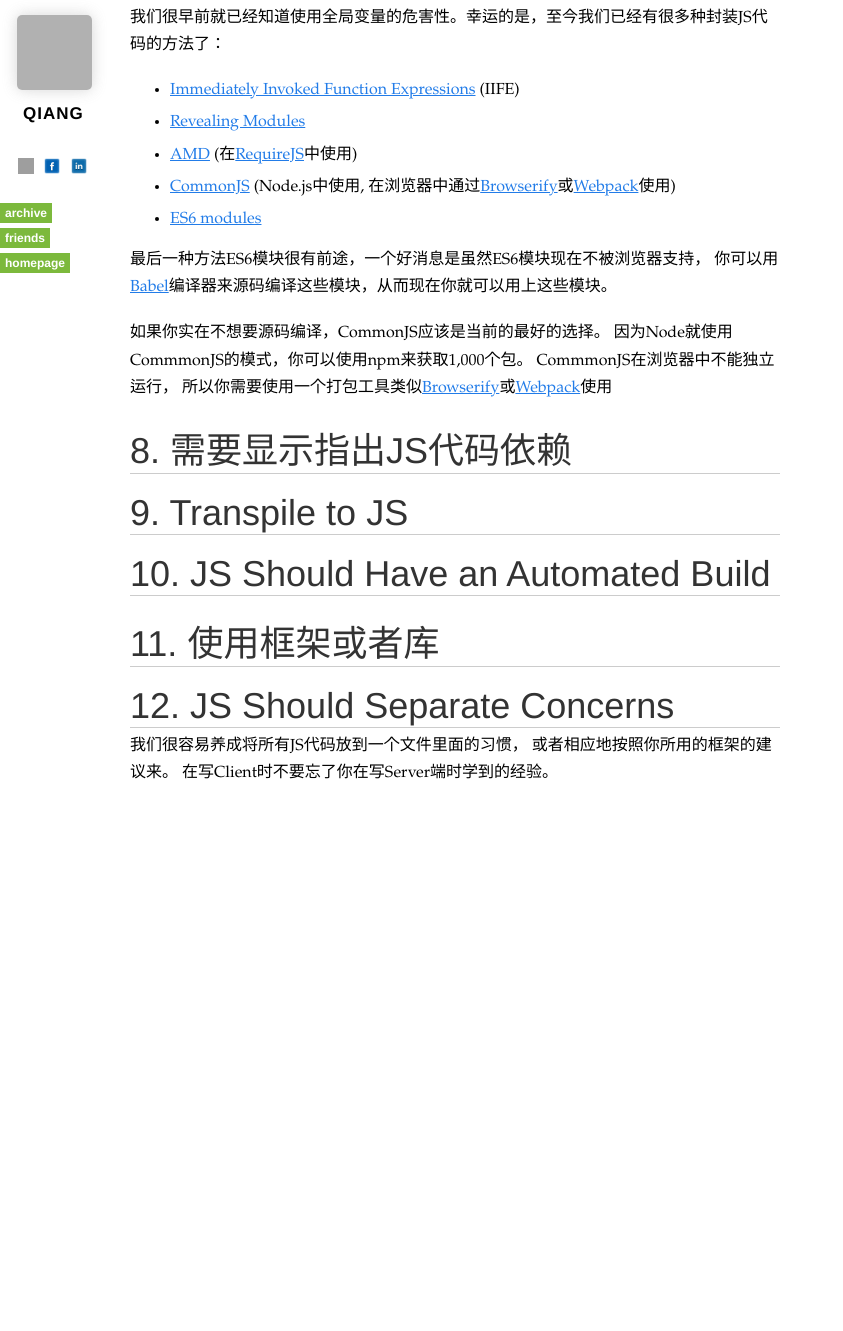
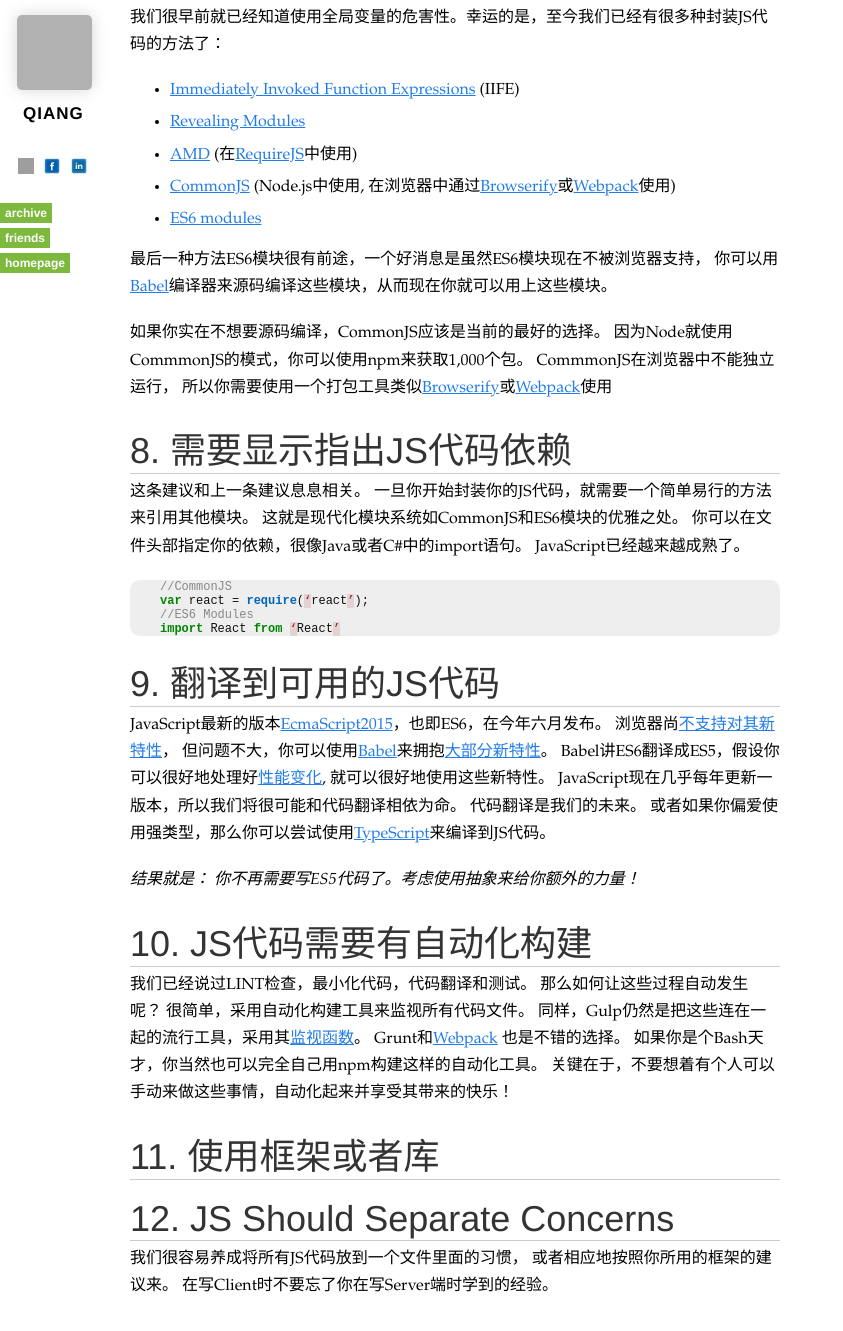
Before and after one commit to qiangrw/qiangrw.github.com, a Jekyll site: the page built from _posts/2015-10-02-12-rules-for-professional-javascript-in-2015.md, in a window 1280 px wide and 1400 px high, scrolled down 2899 px. Shown: the top 1331 px of the window, without its empty margins (0-843 px from the left). Built offline with Jekyll 4.4.1, drawn with Linux system fonts in a browser that asks for light colours; nearby versions of some CDN libraries; some web fonts are replaced; Markdown is read by kramdown in place of the engine named in the settings; comment, search, counter and statistics services are not loaded; before the commit the page ends 3787 px from its top, so only the background shows below that; some of the changed text lies outside the part shown; grey boxes are pictures that could not be loaded.

Commit message:
add rule 8-10

````diff
--- a/_posts/2015-10-02-12-rules-for-professional-javascript-in-2015.md
+++ b/_posts/2015-10-02-12-rules-for-professional-javascript-in-2015.md
@@ -105,10 +105,40 @@ CommmonJS在浏览器中不能独立运行，
 所以你需要使用一个打包工具类似[Browserify](http://browserify.org/)或[Webpack](http://webpack.github.io/)使用
 
 # 8. 需要显示指出JS代码依赖
+这条建议和上一条建议息息相关。
+一旦你开始封装你的JS代码，就需要一个简单易行的方法来引用其他模块。
+这就是现代化模块系统如CommonJS和ES6模块的优雅之处。
+你可以在文件头部指定你的依赖，很像Java或者C\#中的import语句。
+JavaScript已经越来越成熟了。
 
-# 9. Transpile to JS
+```javascript
+//CommonJS
+var react = require(‘react’);
+//ES6 Modules
+import React from ‘React’
+```
 
-# 10. JS Should Have an Automated Build
+
+# 9. 翻译到可用的JS代码
+JavaScript最新的版本[EcmaScript2015](http://www.ecma-international.org/ecma-262/6.0/)，也即ES6，在今年六月发布。
+浏览器尚[不支持对其新特性](https://kangax.github.io/compat-table/es6/)，
+但问题不大，你可以使用[Babel](https://babeljs.io/)来拥抱[大部分新特性](http://es6katas.org/)。
+Babel讲ES6翻译成ES5，假设你可以很好地处理好[性能变化](http://kpdecker.github.io/six-speed/),
+就可以很好地使用这些新特性。
+JavaScript现在几乎每年更新一版本，所以我们将很可能和代码翻译相依为命。
+代码翻译是我们的未来。
+或者如果你偏爱使用强类型，那么你可以尝试使用[TypeScript](http://www.typescriptlang.org/)来编译到JS代码。
+
+_结果就是： 你不再需要写ES5代码了。考虑使用抽象来给你额外的力量！_
+
+# 10. JS代码需要有自动化构建
+我们已经说过LINT检查，最小化代码，代码翻译和测试。
+那么如何让这些过程自动发生呢？
+很简单，采用自动化构建工具来监视所有代码文件。
+同样，Gulp仍然是把这些连在一起的流行工具，采用其[监视函数](https://github.com/gulpjs/gulp/blob/master/docs/API.md#gulpwatchglob--opts-tasks-or-gulpwatchglob--opts-cb)。
+Grunt和[Webpack](http://webpack.github.io/) 也是不错的选择。
+如果你是个Bash天才，你当然也可以完全自己用npm构建这样的自动化工具。
+关键在于，不要想着有个人可以手动来做这些事情，自动化起来并享受其带来的快乐！
 
 # 11. 使用框架或者库
 
````
Also changed, not shown: other parts of _posts/2015-10-02-12-rules-for-professional-javascript-in-2015.md (+1 -1 lines).
